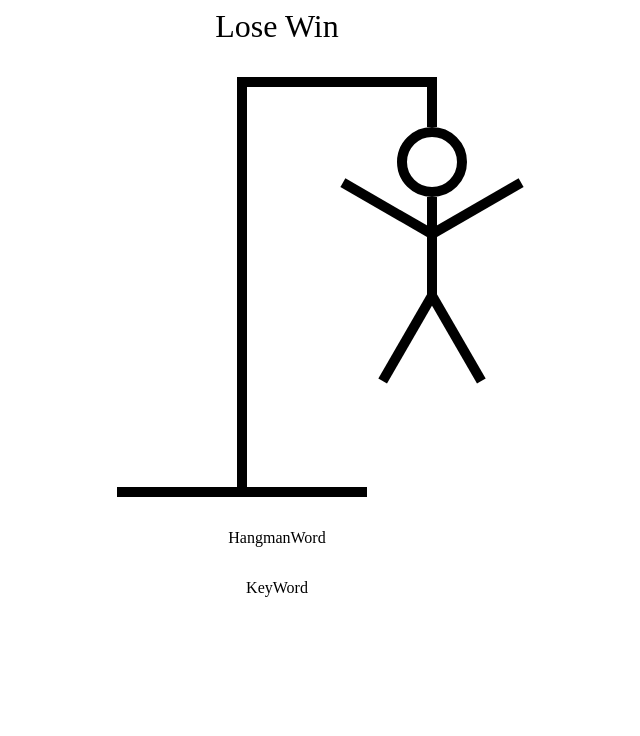
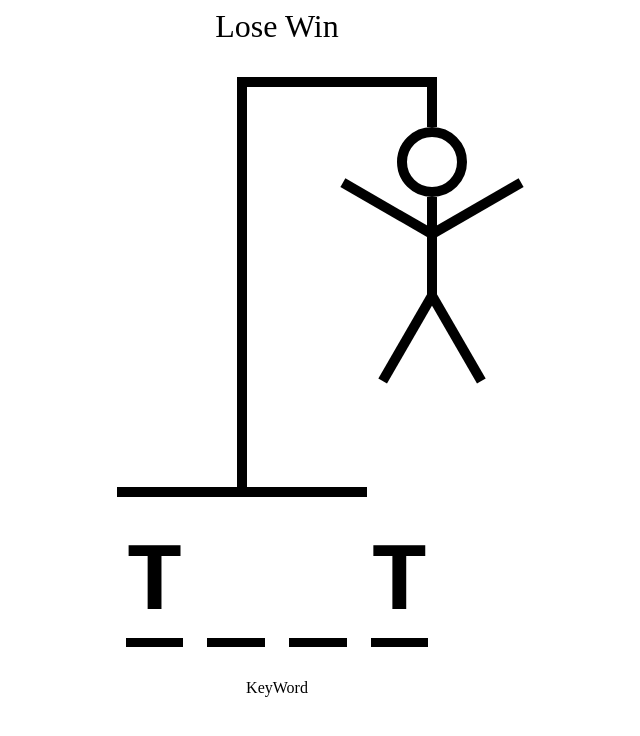
Before and after one commit to AmalShalabi/Hangman-React-Typescript, a React (Vite) app: page / in a window 1280 px wide. Shown: the top 736 px of the page, without its empty margins (363-1003 px from the left). Built offline with nearby package versions, Linux system fonts and the light colour scheme.

Commit message:
hangman word component

```diff
--- a/src/components/HangmanWord.tsx
+++ b/src/components/HangmanWord.tsx
@@ -1,9 +1,32 @@
-import React from 'react'
+const HangmanWord = () => {
+  const word = "test";
+  const guessedLetters = ["t"];
+  return (
+    <div
+      style={{
+        display: "flex",
+        gap: ".25em",
+        fontSize: "6rem",
+        fontWeight: "bold",
+        textTransform: "uppercase",
+        fontFamily: "monospace",
+      }}
+    >
+      {word.split("").map((letter, index) => (
+        <span style={{ borderBottom: ".1em solid black" }} key={index}>
+          <span
+            style={{
+              visibility: guessedLetters.includes(letter)
+                ? "visible"
+                : "hidden",
+            }}
+          >
+            {letter}
+          </span>
+        </span>
+      ))}
+    </div>
+  );
+};
 
-const HangmanWord = () => {
-  return (
-    <div>HangmanWord</div>
-  )
-}
-
-export default HangmanWord
+export default HangmanWord;
```
